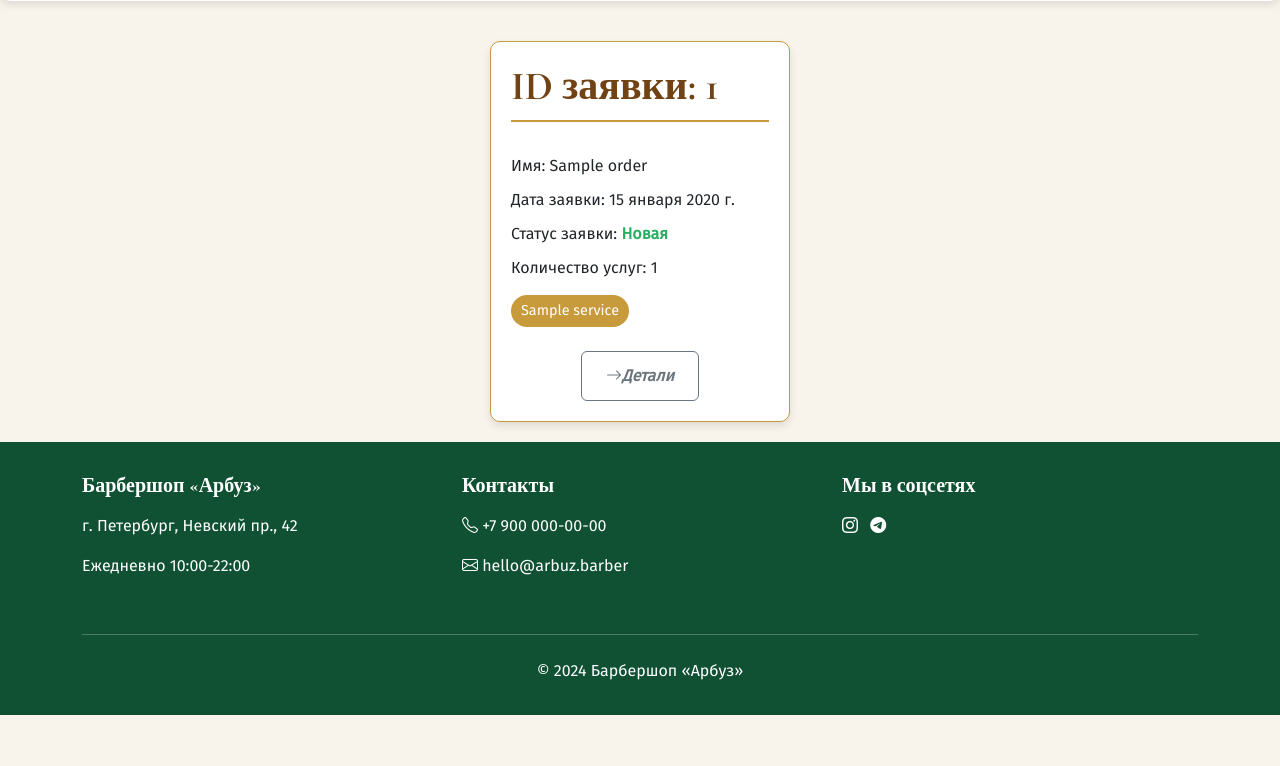
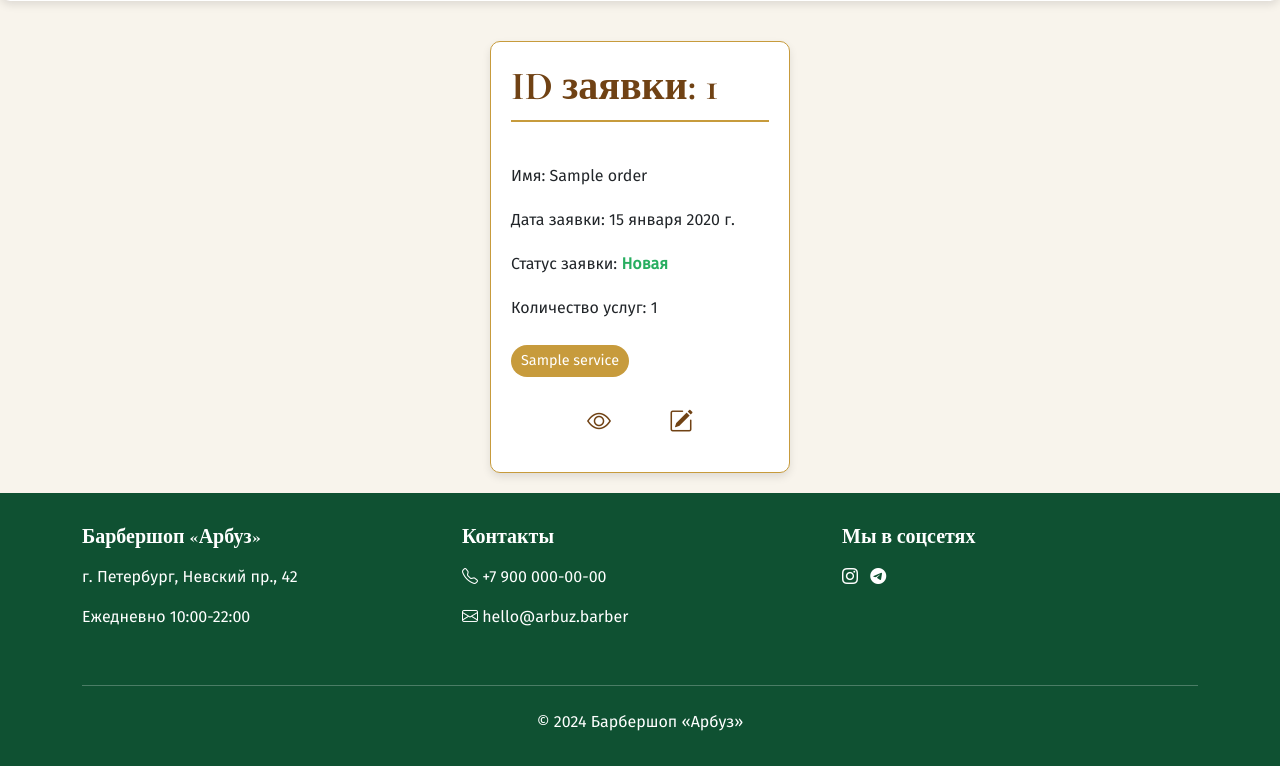
Before and after one commit to VladimirMonin/django_consult_413, a Django app: page /orders/ in a window 1280 px wide. Shown: the part 362-1128 px from the top of the page. Before the commit the page ends 1077 px from the top, so only its background shows below. Run offline with Django 5.2, Linux system fonts and the light colour scheme; tables that the repository leaves empty hold one stand-in row (values such as "Sample post").

Commit message:
style: визуальные правки, кнопки, стили

```diff
--- a/static/css/main.css
+++ b/static/css/main.css
@@ -258,6 +258,32 @@ section {
   transform: translateY(-5px);
 }
 
+.flex-card {
+  display: flex;
+  flex-direction: column;
+  justify-content: space-between;
+}
+
+.card-actions {
+  display: flex;
+  justify-content: center;
+  gap: 10px;
+  margin-top: auto;
+  padding-top: 15px;
+}
+
+.btn-icon {
+  background: none;
+  border: none;
+  font-size: 1.5rem;
+  color: var(--brand-sepia);
+  transition: color 0.3s ease;
+}
+
+.btn-icon:hover {
+  color: var(--brand-gold);
+}
+
 .flex-card h2 {
   margin-top: 0;
   color: var(--brand-sepia);
@@ -288,17 +314,17 @@ section {
 
 /* Карусель отзывов - исправленная версия */
 #reviewsCarousel {
-    padding: 2rem 0;
+  padding: 2rem 0;
 }
 
 #reviewsCarousel .carousel-inner {
-    min-height: 250px;
-    display: flex;
-    align-items: center;
+  min-height: 250px;
+  display: flex;
+  align-items: center;
 }
 
 #reviewsCarousel .carousel-item {
-    width: 100%;
+  width: 100%;
 }
 
 #reviewsCarousel .blockquote {
--- a/templates/include_order_card.html
+++ b/templates/include_order_card.html
@@ -11,9 +11,12 @@
                 <span class="service">{{ service.name }}</span>
                 {% endfor %}
             </div>
-            <div class="text-center mt-4">
-                <a href="{% url 'order_detail' order.id %}" class="btn btn-outline-secondary">
-                    <i class="bi bi-arrow-right">Детали</i>
+            <div class="card-actions">
+                <a href="{% url 'order_detail' order.id %}" class="btn btn-icon" title="Детали">
+                    <i class="bi bi-eye"></i>
+                </a>
+                <a href="{% url 'order-update' order.id %}" class="btn btn-icon" title="Редактировать">
+                    <i class="bi bi-pencil-square"></i>
                 </a>
             </div>
         </div>
--- a/templates/include_order_form.html
+++ b/templates/include_order_form.html
@@ -4,6 +4,7 @@
   {{ form.non_field_errors }}
   <div class="col-12">{{ form.name.label_tag }} {{ form.name }}</div>
   <div class="col-12">{{ form.phone.label_tag }} {{ form.phone }}</div>
+  <div class="col-12">{{ form.comment.label_tag }} {{ form.comment }}</div>
   <div class="col-12">
       <p class="mb-1">{{ form.services.label_tag }}</p>
       <div class="row">
--- a/templates/order_detail.html
+++ b/templates/order_detail.html
@@ -74,6 +74,9 @@
                 </div>
             </div>
             <div class="text-center mt-4">
+                <a href="{% url 'order-update' order.id %}" class="btn btn-primary">
+                    <i class="bi bi-pencil-square"></i> Редактировать
+                </a>
                 <a href="{% url 'orders' %}" class="btn btn-outline-secondary">
                     <i class="bi bi-arrow-left"></i> Назад к списку заказов
                 </a>
```
